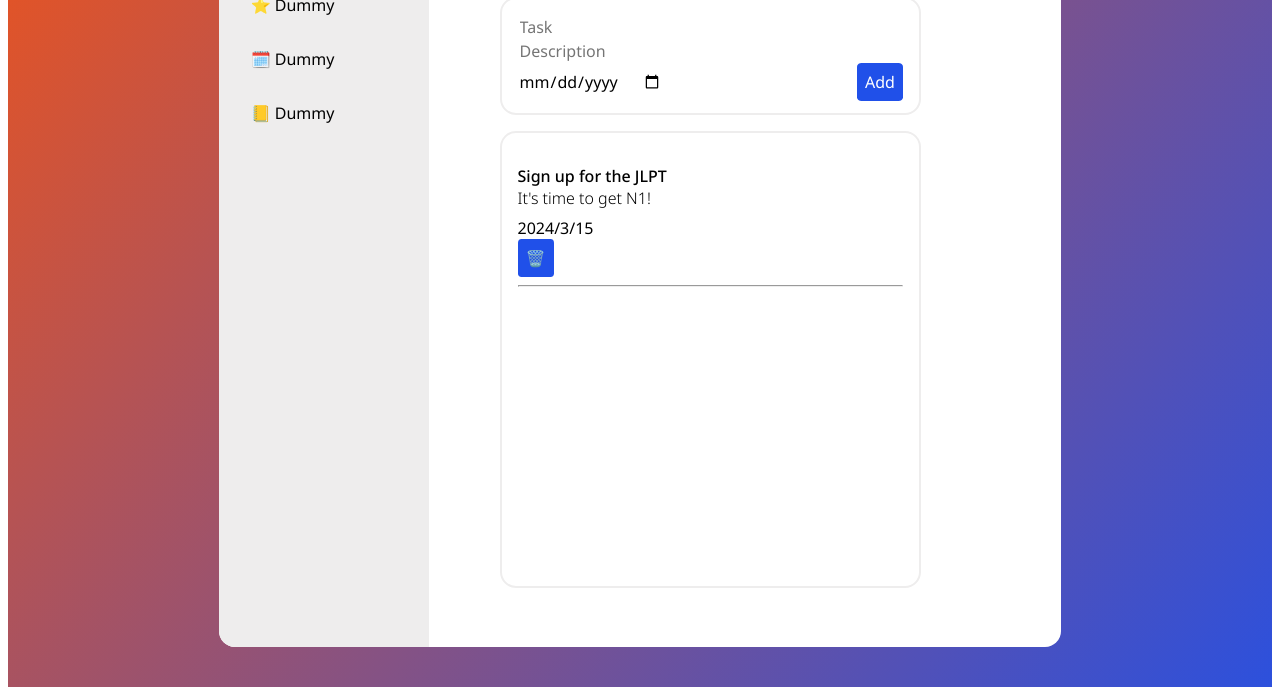
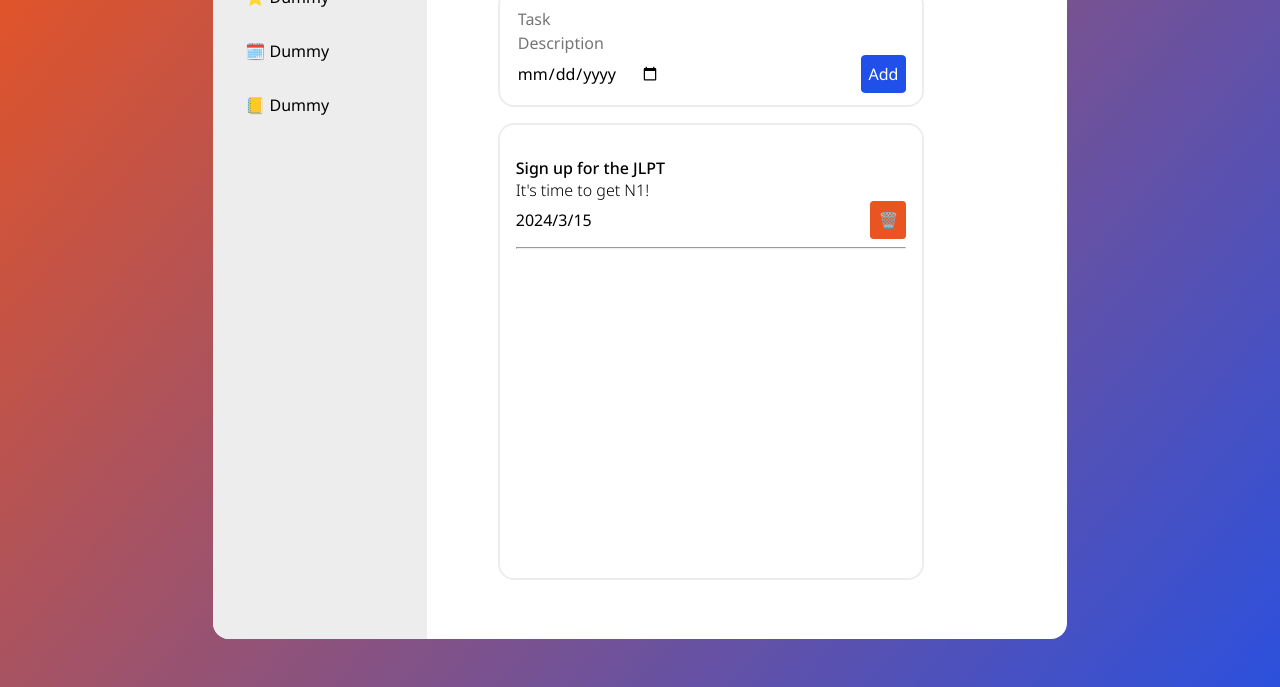
Before and after one commit to Justin-K-Ellis/aurora-tasks, a website built with Vite: page aurora-tasks/index.html in a window 1280 px wide. Shown: the part 113-800 px from the top of the page. Built offline with nearby package versions, Linux system fonts and the light colour scheme.

```diff
--- a/aurora-tasks/styles/styles.css
+++ b/aurora-tasks/styles/styles.css
@@ -11,6 +11,10 @@
   font-family: 'Lora', serif;
   font-family: 'Noto Sans', sans-serif;
   font-size: 16px;
+}
+
+body {
+  margin: 0;
 }
 
 #outer-container {
--- a/aurora-tasks/styles/task-list-style.css
+++ b/aurora-tasks/styles/task-list-style.css
@@ -30,3 +30,21 @@
 .task-date {
     margin-top: 0.5rem;
 }
+
+.date-and-delete {
+    display: flex;
+    flex-direction: row;
+    justify-content: space-between;
+}
+
+.delete-btn {
+    background-color: var(--my-orange);
+    border-radius: 10%;
+    color: white;
+    padding: 0.5rem;
+    border: none;
+}
+
+.delete-btn:hover {
+    background-color: var(--my-blue);
+}
```
